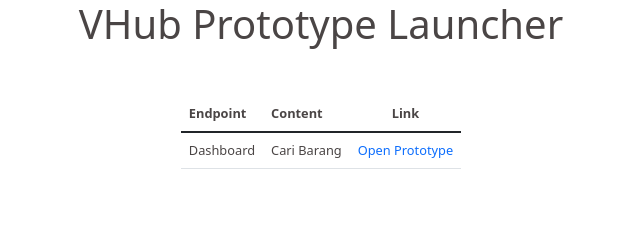
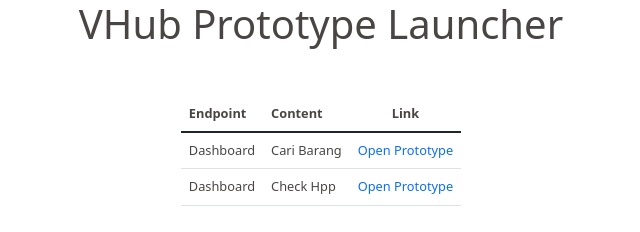
Before and after one commit to SODA-ID/soda-id.github.io, a plain HTML site: page index.html in a window 1280 px wide. Shown: the whole page, without its empty margins (307-947 px from the left). Drawn offline with Linux system fonts and the light colour scheme.

Commit message:
Website update

```diff
--- a/index.html
+++ b/index.html
@@ -32,6 +32,11 @@
                             <td class="text-start">Cari Barang</td>
                             <td class="text-center"><a class="text-center" href="PO/searchproduct.html">Open Prototype</a></td>
                         </tr>
+                        <tr>
+                            <td class="text-start">Dashboard</td>
+                            <td class="text-start">Check Hpp</td>
+                            <td class="text-center"><a class="text-center" href="Product/hpp.html">Open Prototype</a></td>
+                        </tr>
                     </tbody>
                 </table>
             </div>
```
Also changed, not shown: 1 other file.
